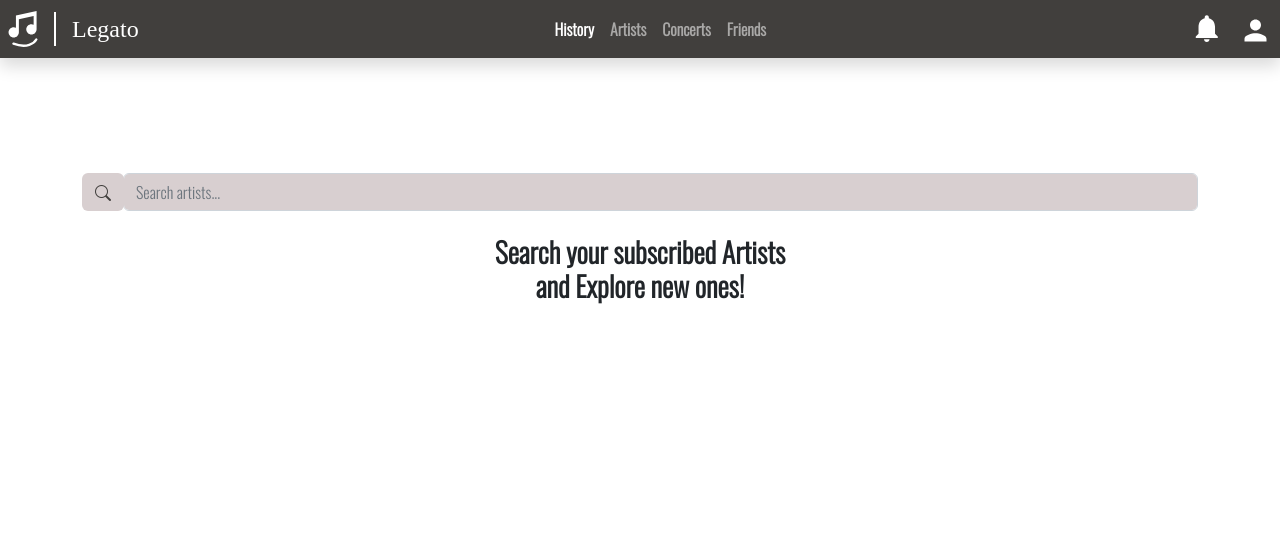
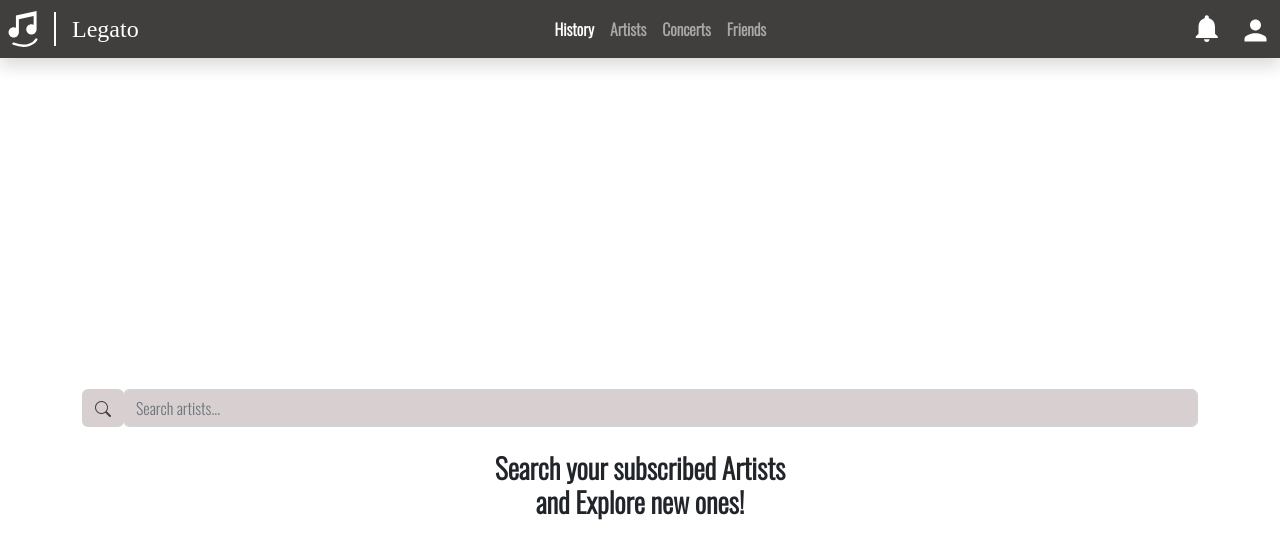
Before and after one commit to SDSC-Cali-Coders/Legato, a React (Create React App) app in the folder frontend/: page / in a window 1280 px wide. Shown: the top 558 px of the page. Built offline with nearby package versions, Linux system fonts and the light colour scheme; a web font is replaced by a local one.

Commit message:
Center view on page

```diff
--- a/frontend/src/components/artistSearch/MainView.jsx
+++ b/frontend/src/components/artistSearch/MainView.jsx
@@ -15,7 +15,7 @@ const MainView = (props) => {
 
                     Hint text for user
                 */}
-                <div className="col text-center mb-45">
+                <div className="col text-center">
                     <Searchbar.ArtistSearchbar/>
 
                     <p className="h3 fw-bold pt-4">
```
